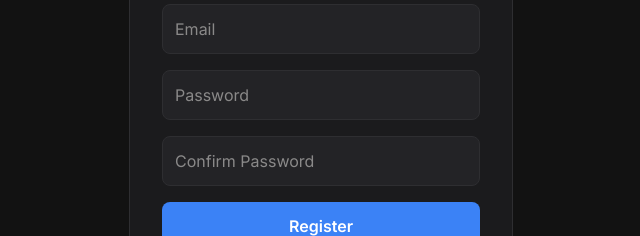
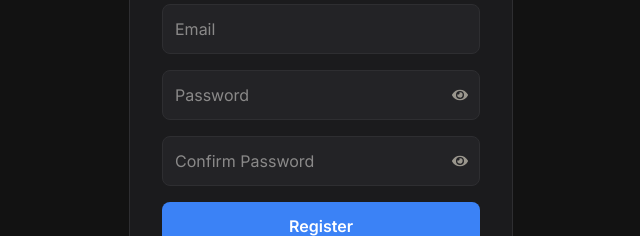
Before and after one commit to Pandichamy-N/Vexa-AI, a React (Vite) app in the folder client/: page /register in a window 1280 px wide. Shown: the part 393-629 px from the top of the page, without its empty margins (319-959 px from the left). Built offline with nearby package versions, Linux system fonts and the light colour scheme; no server answers.

Commit message:
Fix Vercel 404 on refresh, add session auto-logout, add password show/hide toggle

```diff
--- a/client/src/main.jsx
+++ b/client/src/main.jsx
@@ -4,6 +4,7 @@ import { BrowserRouter } from "react-router-dom";
 
 import App from "./App";
 import "./index.css";
+import "./utils/axiosSetup";
 import SearchProvider from "./context/SearchContext";
 import LanguageProvider from "./context/LanguageContext";
 import ThemeProvider from "./context/ThemeContext";
--- a/client/src/pages/Login.jsx
+++ b/client/src/pages/Login.jsx
@@ -2,6 +2,7 @@ import { useContext, useState } from "react";
 import { loginUser } from "../services/authService";
 import { getProfile } from "../services/userService";
 import { Link, useNavigate } from "react-router-dom";
+import { FaEye, FaEyeSlash } from "react-icons/fa";
 import LanguageSwitcher from "../components/LanguageSwitcher";
 import { LanguageContext } from "../context/LanguageContext";
 import VexaLogo from "../components/VexaLogo";
@@ -11,6 +12,7 @@ function Login() {
     const { t, language } = useContext(LanguageContext);
     const [email, setEmail] = useState("");
     const [password, setPassword] = useState("");
+    const [showPassword, setShowPassword] = useState(false);
     const navigate = useNavigate();
 
     // Login Function
@@ -77,13 +79,25 @@ function Login() {
                     className="w-full p-3 rounded-lg mb-4 border outline-none" style={{ backgroundColor: "var(--color-surface-2)", borderColor: "var(--color-border)", color: "var(--color-text)" }}
                 />
 
-                <input
-                    type="password"
-                    placeholder="Password"
-                    value={password}
-                    onChange={(e) => setPassword(e.target.value)}
-                    className="w-full p-3 rounded-lg mb-4 border outline-none" style={{ backgroundColor: "var(--color-surface-2)", borderColor: "var(--color-border)", color: "var(--color-text)" }}
-                />
+                <div className="relative mb-4">
+                    <input
+                        type={showPassword ? "text" : "password"}
+                        placeholder="Password"
+                        value={password}
+                        onChange={(e) => setPassword(e.target.value)}
+                        className="w-full p-3 pr-11 rounded-lg border outline-none" style={{ backgroundColor: "var(--color-surface-2)", borderColor: "var(--color-border)", color: "var(--color-text)" }}
+                    />
+                    <button
+                        type="button"
+                        onClick={() => setShowPassword((s) => !s)}
+                        tabIndex={-1}
+                        aria-label={showPassword ? "Hide password" : "Show password"}
+                        className="absolute right-3 top-1/2 -translate-y-1/2"
+                        style={{ color: "var(--color-text-muted)" }}
+                    >
+                        {showPassword ? <FaEyeSlash size={16} /> : <FaEye size={16} />}
+                    </button>
+                </div>
 
                 <button
                     onClick={handleLogin}
--- a/client/src/pages/Register.jsx
+++ b/client/src/pages/Register.jsx
@@ -1,6 +1,7 @@
 import { useContext, useState } from "react";
 import { registerUser } from "../services/authService";
 import { Link, useNavigate } from "react-router-dom";
+import { FaEye, FaEyeSlash } from "react-icons/fa";
 import LanguageSwitcher from "../components/LanguageSwitcher";
 import { LanguageContext } from "../context/LanguageContext";
 import VexaLogo from "../components/VexaLogo";
@@ -12,6 +13,8 @@ function Register() {
     const [email, setEmail] = useState("");
     const [password, setPassword] = useState("");
     const [confirmPassword, setConfirmPassword] = useState("");
+    const [showPassword, setShowPassword] = useState(false);
+    const [showConfirmPassword, setShowConfirmPassword] = useState(false);
     const [submitting, setSubmitting] = useState(false);
     const navigate = useNavigate();
 
@@ -92,21 +95,45 @@ function Register() {
                     className="w-full p-3 rounded-lg mb-4 border outline-none" style={{ backgroundColor: "var(--color-surface-2)", borderColor: "var(--color-border)", color: "var(--color-text)" }}
                 />
 
+                <div className="relative mb-4">
                     <input
-                    type="password"
+                        type={showPassword ? "text" : "password"}
                         placeholder="Password"
                         value={password}
                         onChange={(e) => setPassword(e.target.value)}
-                    className="w-full p-3 rounded-lg mb-4 border outline-none" style={{ backgroundColor: "var(--color-surface-2)", borderColor: "var(--color-border)", color: "var(--color-text)" }}
+                        className="w-full p-3 pr-11 rounded-lg border outline-none" style={{ backgroundColor: "var(--color-surface-2)", borderColor: "var(--color-border)", color: "var(--color-text)" }}
                     />
+                    <button
+                        type="button"
+                        onClick={() => setShowPassword((s) => !s)}
+                        tabIndex={-1}
+                        aria-label={showPassword ? "Hide password" : "Show password"}
+                        className="absolute right-3 top-1/2 -translate-y-1/2"
+                        style={{ color: "var(--color-text-muted)" }}
+                    >
+                        {showPassword ? <FaEyeSlash size={16} /> : <FaEye size={16} />}
+                    </button>
+                </div>
 
+                <div className="relative mb-4">
                     <input
-                    type="password"
+                        type={showConfirmPassword ? "text" : "password"}
                         placeholder="Confirm Password"
                         value={confirmPassword}
                         onChange={(e) => setConfirmPassword(e.target.value)}
-                    className="w-full p-3 rounded-lg mb-4 border outline-none" style={{ backgroundColor: "var(--color-surface-2)", borderColor: "var(--color-border)", color: "var(--color-text)" }}
+                        className="w-full p-3 pr-11 rounded-lg border outline-none" style={{ backgroundColor: "var(--color-surface-2)", borderColor: "var(--color-border)", color: "var(--color-text)" }}
                     />
+                    <button
+                        type="button"
+                        onClick={() => setShowConfirmPassword((s) => !s)}
+                        tabIndex={-1}
+                        aria-label={showConfirmPassword ? "Hide password" : "Show password"}
+                        className="absolute right-3 top-1/2 -translate-y-1/2"
+                        style={{ color: "var(--color-text-muted)" }}
+                    >
+                        {showConfirmPassword ? <FaEyeSlash size={16} /> : <FaEye size={16} />}
+                    </button>
+                </div>
 
                 <button
                     onClick={handleRegister}
--- /dev/null
+++ b/client/src/utils/axiosSetup.js
@@ -0,0 +1,38 @@
+import axios from "axios";
+
+// Every api/*.js and services/*.js file in this app calls the default
+// `axios` export directly (no shared instance), so a response
+// interceptor registered here — once, at app startup — applies to
+// every request the app makes.
+//
+// Without this, a 401 from the server (expired/invalid token) just
+// surfaced as a swallowed promise rejection in whichever page made
+// the call: the UI looked "stuck" or blank instead of sending the
+// person back to the login page. This is what made refreshing or
+// reopening the app after the session lapsed feel broken.
+axios.interceptors.response.use(
+    (response) => response,
+    (error) => {
+        const status = error?.response?.status;
+
+        if (status === 401 || status === 403) {
+            const hadToken = Boolean(localStorage.getItem("token"));
+
+            localStorage.removeItem("token");
+            localStorage.removeItem("role");
+            localStorage.removeItem("userId");
+
+            // Only force a redirect if the person actually had a
+            // session that just got invalidated — a 401 from a
+            // logged-out visitor hitting an optional-auth endpoint
+            // shouldn't bounce them anywhere.
+            if (hadToken && window.location.pathname !== "/login") {
+                window.location.href = "/login";
+            }
+        }
+
+        return Promise.reject(error);
+    }
+);
+
+export default axios;
```
Also changed, not shown: client/vercel.json (added). Lines whose indentation alone changed are shown as unchanged.
